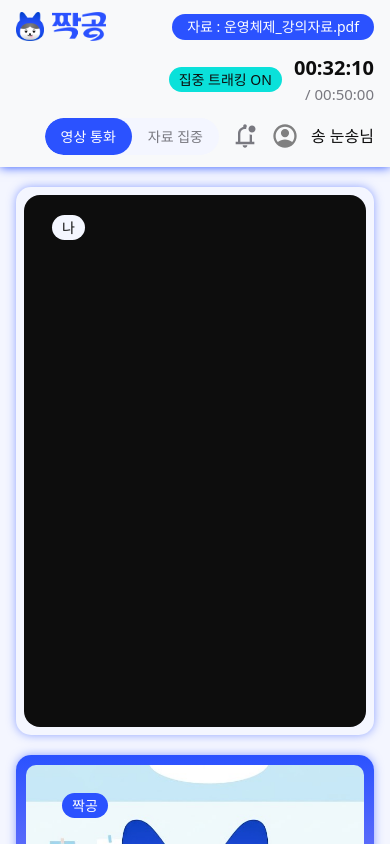
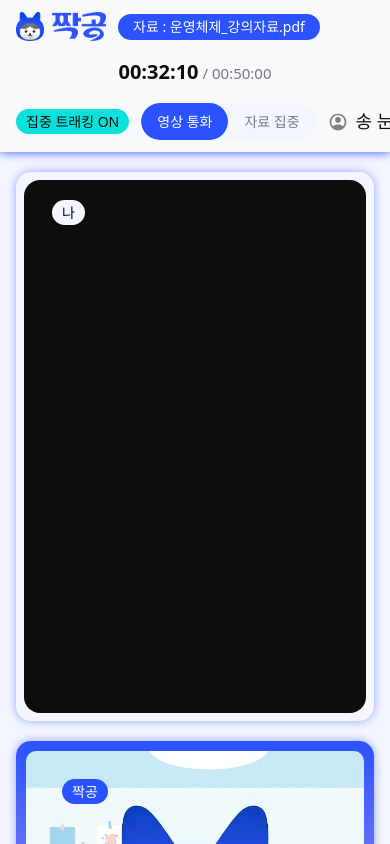
Before and after one commit to JJAKGONG-onebyte/jjakgong_frontend, a React (Create React App) app: page / in a window 390 px wide. Shown: the top 844 px of the page. Built offline with nearby package versions, Linux system fonts and the light colour scheme; no server answers; a web font is replaced by a local one.

Commit message:
학습화면 A/B 호환 및 페이지 구성 수정

```diff
--- a/src/App.tsx
+++ b/src/App.tsx
@@ -1,14 +1,26 @@
+
 import React from "react";
-import LearningPage from "./pages/learning/LearningPage";
+import LearningPageA from "./pages/learning/LearningPageA";
+import LearningPageB from "./pages/learning/LearningPageB";
 import StudySettingsPage from "./pages/settings/StudySettingsPage";
 
 // 라우터 도입 전 임시 분기: /settings 로 접속하면 학습 설정 페이지
 function App() {
-  if (window.location.pathname.startsWith("/settings")) {
+  const path = window.location.pathname;
+
+  if (path.startsWith("/settings")) {
     return <StudySettingsPage />;
   }
+// 라우터 도입 전 임시 분기: /studyA 로 접속하면 학습 페이지 A
+  if (path === "/studyA") {
+    return <LearningPageA />;
+  }
+// 라우터 도입 전 임시 분기: /studyB 로 접속하면 학습 페이지 B
+  if (path === "/studyB") {
+    return <LearningPageB />;
+  }
 
-  return <LearningPage />;
+  return <LearningPageA />;
 }
 
 export default App;
--- a/src/pages/learning/LearningPageA.tsx
+++ b/src/pages/learning/LearningPageA.tsx
@@ -11,8 +11,12 @@ function LearningPageA() {
 
   return (
     <div className="relative min-h-screen overflow-x-hidden bg-[#F4F6FF] text-[#0D0D0D]">
+
     {/* 상단 헤더 */}
-      <header className="relative z-30 flex min-h-[85px] flex-wrap items-center justify-between gap-3 bg-[#F8F9FA] px-4 py-3 shadow-[0_0_10px_#2B52FF] lg:h-[85px] lg:flex-nowrap lg:px-[30px] lg:py-0">
+    <header className="relative z-30 flex min-h-[85px] flex-wrap items-center gap-4 bg-[#F8F9FA] px-4 py-3 shadow-[0_0_10px_#2B52FF] lg:h-[85px] lg:flex-nowrap lg:px-[30px] lg:py-0">
+
+      {/* 왼쪽: 로고 + 학습 자료 */}
+      <div className="flex shrink-0 items-center gap-3">
         <div className="flex shrink-0 items-center gap-2">
           <img
             src="/assets/learning/character-head.png"
@@ -26,28 +30,37 @@ function LearningPageA() {
           />
         </div>
 
-        <div className="rounded-full bg-[#2B52FF] px-[15px] py-[3px] text-sm text-white lg:absolute lg:left-[137px] lg:text-[18px]">
+        <div className="whitespace-nowrap rounded-full bg-[#2B52FF] px-[15px] py-[3px] text-sm text-white lg:text-[18px]">
           자료 : {mock.materialName}
         </div>
+      </div>
+      {/* 학습 시간: 헤더 전체의 정중앙 */}
+      <div className="w-full text-center lg:absolute lg:left-1/2 lg:top-1/2 lg:w-auto lg:-translate-x-1/2 lg:-translate-y-1/2">
+        <p className="whitespace-nowrap text-[20px] font-bold lg:text-[24px]">
+          {mock.elapsedTime}
+          <span className="ml-1 text-[15px] font-normal text-[#797980] lg:text-[18px]">
+            / {mock.totalTime}
+          </span>
+        </p>
+      </div>
 
-        <div className="flex flex-wrap items-center justify-end gap-3 lg:gap-6">
-          <span className="rounded-full bg-[#0AE1DA] px-[10px] py-[2px] text-[14px]">
+      {/* 오른쪽: 학습 정보 */}
+      <div className="relative flex w-full min-w-0 items-center justify-between gap-3 lg:ml-auto lg:flex-1">
+
+        {/* 집중 트래킹 */}
+        <span className="shrink-0 whitespace-nowrap rounded-full bg-[#0AE1DA] px-[10px] py-[2px] text-[14px]">
           {mock.focusTracking ? "집중 트래킹 ON" : "집중 트래킹 OFF"}
         </span>
 
-          <div className="text-right">
-            <p className="text-[20px] font-bold lg:text-[24px]">
-              {mock.elapsedTime}
-            </p>
-            <p className="text-[15px] text-[#797980] lg:text-[18px]">
-              / {mock.totalTime}
-            </p>
-          </div>
+        {/* 오른쪽: 모드 버튼 + 프로필 */}
+        <div className="ml-auto flex shrink-0 items-center gap-3 lg:gap-5">
 
-          <div className="flex overflow-hidden rounded-full bg-[#F4F6FF]">
+          {/* 화면 모드 */}
+          <div className="flex shrink-0 overflow-hidden rounded-full bg-[#F4F6FF]">
+            {/* 영상 통화 */}
             <button
               type="button"
-              onClick={() => setMode("video")}
+              onClick={() => (window.location.href = "/studyA")}
               className={`rounded-full px-4 py-2 text-[14px] ${
                 mode === "video"
                   ? "bg-[#2B52FF] text-white"
@@ -57,9 +70,10 @@ function LearningPageA() {
               영상 통화
             </button>
 
+            {/* 자료 집중 */}
             <button
               type="button"
-              onClick={() => setMode("material")}
+              onClick={() => (window.location.href = "/studyB")}
               className={`rounded-full px-4 py-2 text-[14px] ${
                 mode === "material"
                   ? "bg-[#2B52FF] text-white"
@@ -70,21 +84,21 @@ function LearningPageA() {
             </button>
           </div>
 
-          <img
-            src="/assets/learning/notifications.svg"
-            alt="알림"
-            className="h-7 w-7"
-          />
+          {/* 프로필 */}
+          <div className="flex shrink-0 items-center gap-2 text-small font-normal text-neutral-10">
             <img
               src="/assets/learning/account-circle.svg"
               alt=""
-            className="h-7 w-7"
+              className="h-5 w-5"
             />
-          <span className="whitespace-nowrap text-[16px] lg:text-[18px]">
-            {mock.userName}
-          </span>
+            <span className="whitespace-nowrap">{mock.userName}</span>
           </div>
+
+        </div>
+      </div>
+
     </header>
+
 
       {/* 메인 영역 */}
       <main
@@ -256,16 +270,19 @@ function LearningPageA() {
           )}
 
           {/* 질문 입력 */}
-          <div className="absolute bottom-[28px] left-5 right-[85px] flex h-[35px] items-center rounded-[10px] border border-[#BEBEC8] bg-[#F8F9FA] px-[15px] text-[14px] text-[#797980] lg:left-9 lg:right-[101px]">
+          <div className="absolute bottom-[28px] left-5 right-5 flex h-[44px] items-center gap-2 lg:left-9 lg:right-9">
+            <div className="flex h-full min-w-0 flex-1 items-center rounded-[10px] border border-[#BEBEC8] bg-[#F8F9FA] px-[15px] text-[14px] text-[#797980]">
               {mock.chatPlaceholder}
             </div>
 
             <button
               type="button"
-            className="absolute bottom-[28px] right-5 h-[35px] w-[55px] rounded-full bg-[#2B52FF] text-[14px] font-bold text-white lg:right-9"
+              className="h-full w-[65px] shrink-0 rounded-full bg-[#2B52FF] text-[14px] font-bold text-white"
             >
               전송
             </button>
+          </div>
+
         </section>
 
         {/* 졸음 감지 알림 */}
--- a/src/pages/learning/LearningPageB.tsx
+++ b/src/pages/learning/LearningPageB.tsx
@@ -13,8 +13,10 @@ function LearningPageB() {
   return (
     <div className="min-h-screen overflow-x-hidden bg-[#F4F6FF] text-[#0D0D0D]">
       {/* 상단 헤더 */}
-      <header className="relative z-30 flex min-h-[85px] flex-wrap items-center justify-between gap-3 bg-[#F8F9FA] px-4 py-3 shadow-[0_0_10px_#2B52FF] lg:h-[85px] lg:flex-nowrap lg:px-[30px] lg:py-0">
-        {/* 로고 */}
+      <header className="relative z-30 flex min-h-[85px] flex-wrap items-center gap-4 bg-[#F8F9FA] px-4 py-3 shadow-[0_0_10px_#2B52FF] lg:h-[85px] lg:flex-nowrap lg:px-[30px] lg:py-0">
+
+        {/* 왼쪽: 로고 + 학습 자료 */}
+        <div className="flex shrink-0 items-center gap-3">
           <div className="flex shrink-0 items-center gap-2">
             <img
               src="/assets/learning/character-head.png"
@@ -28,31 +30,34 @@ function LearningPageB() {
             />
           </div>
 
-        {/* 선택된 학습 자료 */}
-        <div className="rounded-full bg-[#2B52FF] px-[15px] py-[3px] text-sm text-white lg:absolute lg:left-[137px] lg:text-[18px]">
+          <div className="whitespace-nowrap rounded-full bg-[#2B52FF] px-[15px] py-[3px] text-sm text-white lg:text-[18px]">
             자료 : {mock.materialName}
           </div>
-
-        {/* 사용자 정보 및 학습 설정 */}
-        <div className="flex flex-wrap items-center justify-end gap-3 lg:gap-6">
-          <span className="rounded-full bg-[#0AE1DA] px-[10px] py-[2px] text-[14px]">
+          {/* 집중 트래킹 */}
+          <span className="shrink-0 whitespace-nowrap rounded-full bg-[#0AE1DA] px-[10px] py-[2px] text-[14px]">
             {mock.focusTracking ? "집중 트래킹 ON" : "집중 트래킹 OFF"}
           </span>
+        </div>
 
-          <div className="text-right">
-            <p className="text-[20px] font-bold lg:text-[24px]">
+        {/* 학습 시간: 헤더 전체 정중앙 */}
+        <div className="w-full text-center lg:absolute lg:left-1/2 lg:top-1/2 lg:w-auto lg:-translate-x-1/2 lg:-translate-y-1/2">
+          <p className="whitespace-nowrap text-[20px] font-bold lg:text-[24px]">
             {mock.elapsedTime}
-            </p>
-            <p className="text-[15px] text-[#797980] lg:text-[18px]">
+            <span className="ml-1 text-[15px] font-normal text-[#797980] lg:text-[18px]">
               / {mock.totalTime}
+            </span>
           </p>
         </div>
 
+        {/* 오른쪽: 모드 + 프로필 */}
+        <div className="ml-auto flex min-w-0 flex-wrap items-center justify-end gap-3 lg:flex-nowrap lg:gap-5">
+
           {/* 화면 모드 */}
-          <div className="flex overflow-hidden rounded-full bg-[#F4F6FF]">
+          <div className="flex shrink-0 overflow-hidden rounded-full bg-[#F4F6FF]">
+            {/* 영상 통화 */}
             <button
               type="button"
-              onClick={() => setMode("video")}
+              onClick={() => (window.location.href = "/studyA")}
               className={`rounded-full px-4 py-2 text-[14px] ${
                 mode === "video"
                   ? "bg-[#2B52FF] text-white"
@@ -62,9 +67,10 @@ function LearningPageB() {
               영상 통화
             </button>
 
+            {/* 자료 집중 */}
             <button
               type="button"
-              onClick={() => setMode("material")}
+              onClick={() => (window.location.href = "/studyB")}
               className={`rounded-full px-4 py-2 text-[14px] ${
                 mode === "material"
                   ? "bg-[#2B52FF] text-white"
@@ -75,23 +81,19 @@ function LearningPageB() {
             </button>
           </div>
 
-          <img
-            src="/assets/learning/notifications.svg"
-            alt="알림"
-            className="h-7 w-7"
-          />
-
+          {/* 프로필 */}
+          <div className="flex shrink-0 items-center gap-2 text-small font-normal text-neutral-10">
             <img
               src="/assets/learning/account-circle.svg"
               alt=""
-            className="h-7 w-7"
+              className="h-5 w-5"
             />
+            <span className="whitespace-nowrap">{mock.userName}</span>
+          </div>
 
-          <span className="whitespace-nowrap text-[16px] lg:text-[18px]">
-            {mock.userName}
-          </span>
         </div>
       </header>
+
 
       {/* 메인 영역 */}
       <main className="grid grid-cols-1 gap-4 px-4 py-4 lg:min-h-[calc(100vh-173px)] lg:grid-cols-[minmax(0,3.35fr)_minmax(260px,1fr)] lg:gap-4 lg:px-[1.5%] lg:py-4">
```
Lines whose indentation alone changed are shown as unchanged.
